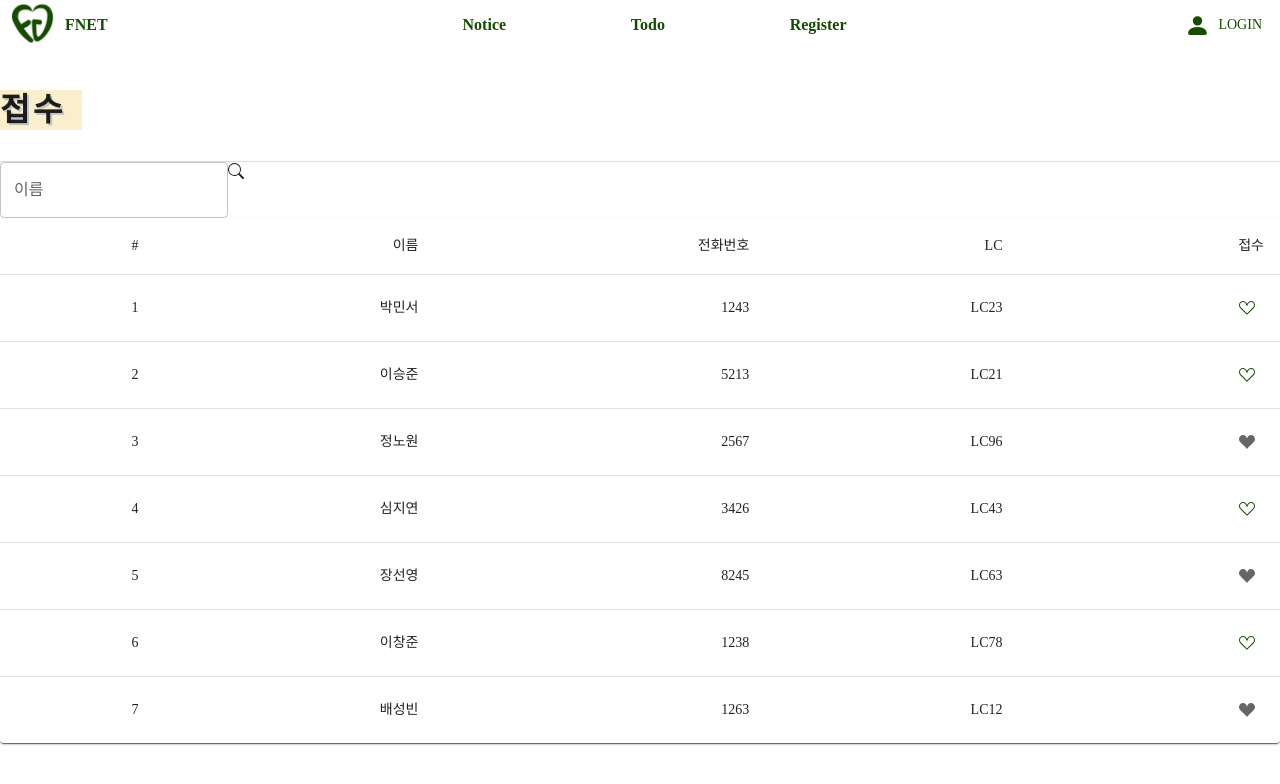
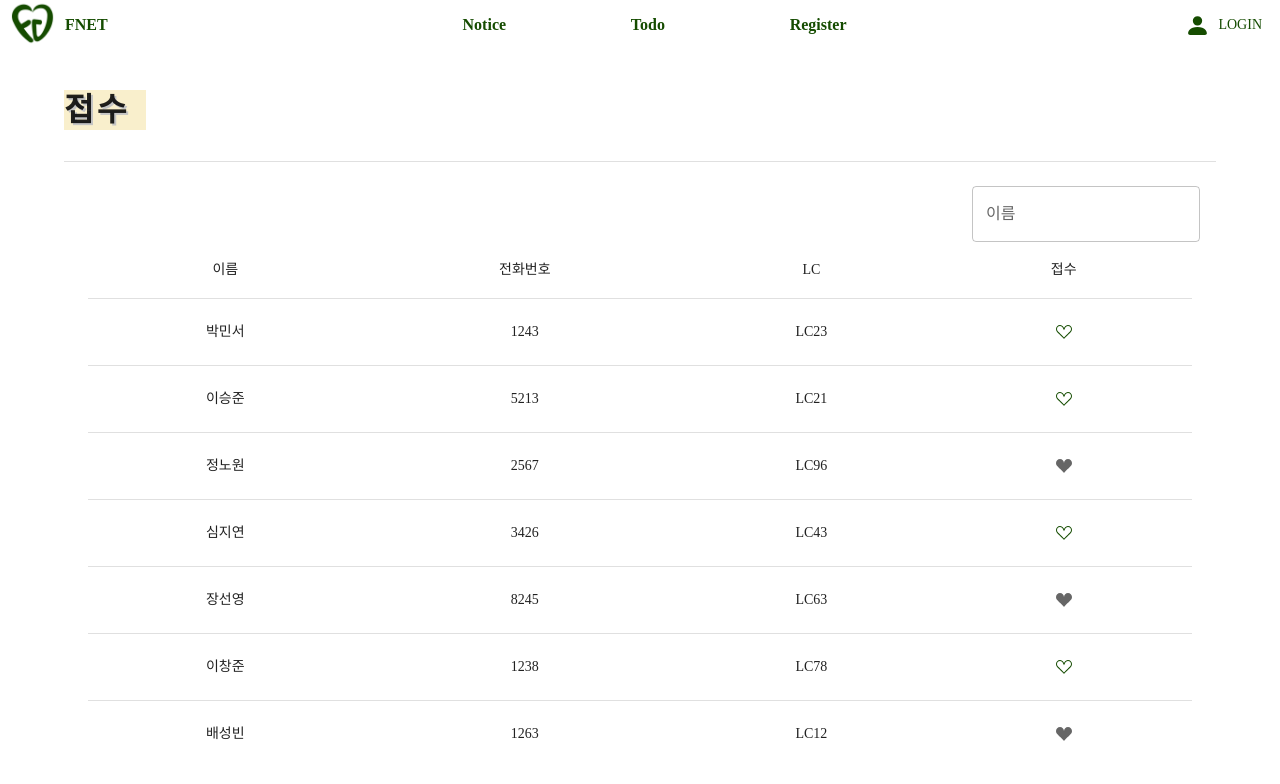
Before and after one commit to FGFnet/fnet, a React (Create React App) app in the folder frontend/: page /register in a window 1280 px wide. Shown: the top 784 px of the page. Built offline with nearby package versions, Linux system fonts and the light colour scheme; a web font is replaced by a local one.

Commit message:
style(fe): add style code in register pages

```diff
--- a/frontend/src/screen/register/register.tsx
+++ b/frontend/src/screen/register/register.tsx
@@ -1,7 +1,8 @@
 import React, {useState} from 'react'
 import {Header} from '../../component';
-import {TextField, Checkbox, Paper, Table, TableBody,TableCell, TableContainer,TableHead,TableRow} from '@mui/material';
-import {BsSearch , BsSuitHeart, BsSuitHeartFill} from 'react-icons/bs';
+import {TextField, Checkbox, Box, Table, TableBody,TableCell, TableContainer,TableHead,TableRow} from '@mui/material';
+import { BsSuitHeart, BsSuitHeartFill} from 'react-icons/bs';
+import { Container } from '@mui/system';
 
 
 interface registerData {
@@ -58,27 +59,27 @@ export default function RegisterScreen() {
 
   return (
     <React.Fragment>
+      <Container maxWidth="lg">
       <Header title = "접수" />
-    <Paper>
-    <>
-    <TextField
+
+    <Box sx={{marginTop:3, display:'flex', justifyContent:"right", alignItems:"center"}}>
+      <TextField sx={{marginRight:2}}
       id="standard-basic"
       label = "이름"
       value={searched}
       onChange={(event) => requestSearch(event.target.value)}
       >
       </TextField>
-    <BsSearch/>
-    </>
-    <TableContainer component={Paper}>
-      <Table sx={{ minWidth: 300 }} aria-label="dense table">
+    </Box>
+
+    <TableContainer sx= {{}}component={Container}>
+      <Table sx={{ }} aria-label="dense table">
         <TableHead>
           <TableRow>
-            <TableCell align="right">#</TableCell>
-            <TableCell align="right">이름</TableCell>
-            <TableCell align="right">전화번호</TableCell>
-            <TableCell align="right">LC</TableCell>
-            <TableCell align="right">접수</TableCell>
+            <TableCell align="center">이름</TableCell>
+            <TableCell align="center">전화번호</TableCell>
+            <TableCell align="center">LC</TableCell>
+            <TableCell align="center">접수</TableCell>
           </TableRow>
         </TableHead>
         <TableBody>
@@ -87,11 +88,10 @@ export default function RegisterScreen() {
               key={row.id}
               sx={{ '&:last-child td, &:last-child th': { border: 0 } }}
             >
-              <TableCell align="right">{row.id}</TableCell>
-              <TableCell align="right">{row.name}</TableCell>
-              <TableCell align="right">{row.phoneNumber}</TableCell>
-              <TableCell align="right">{row.LC}</TableCell>
-              <TableCell align="right">{<Checkbox
+              <TableCell align="center">{row.name}</TableCell>
+              <TableCell align="center">{row.phoneNumber}</TableCell>
+              <TableCell align="center">{row.LC}</TableCell>
+              <TableCell align="center">{<Checkbox
               checked ={row.submit}
               onChange = {(event)=>handleCheckBox(event, row.id, row)}
               icon={<BsSuitHeartFill />} checkedIcon={<BsSuitHeart />}/>}
@@ -101,7 +101,8 @@ export default function RegisterScreen() {
         </TableBody>
       </Table>
     </TableContainer>
-    </Paper>
+
+    </Container>
     </React.Fragment>
   );
 }
```
Lines whose indentation alone changed are shown as unchanged.
